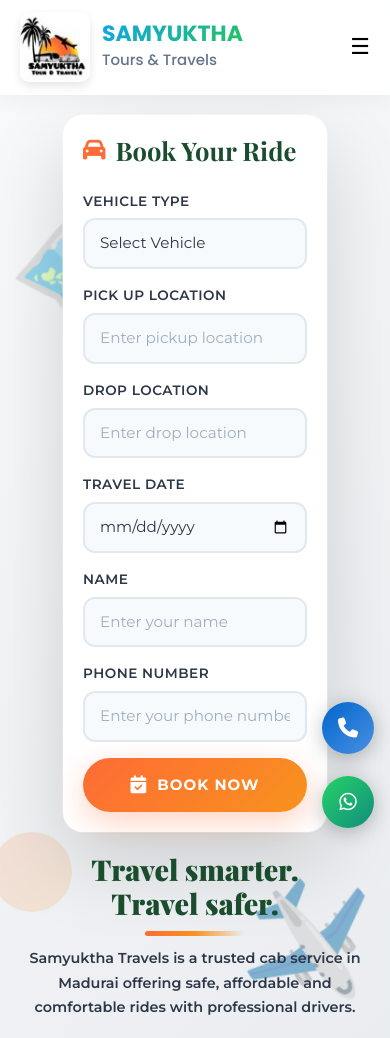
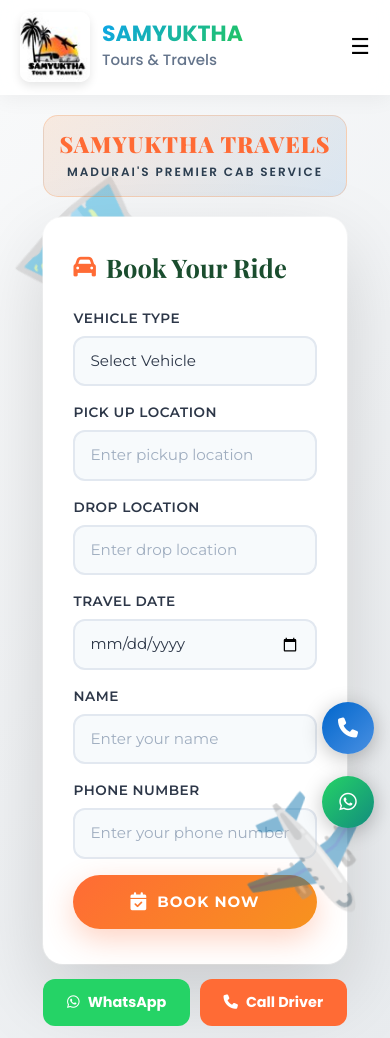
Before and after one commit to JIDENDRAN/samyuktha-travels, a Flask app: page / in a window 390 px wide; the page is wider, and only the part inside the window is pictured. Shown: the top 1038 px of that part. Run offline with Flask 3, Linux system fonts and the light colour scheme; some web fonts are replaced.

Commit message:
design: Add premium branding to booking section in index.html

```diff
--- a/templates/index.html
+++ b/templates/index.html
@@ -510,56 +510,79 @@
     }
 
     .about-trendy {
-      order: 1;
+      order: 1 !important;
+      /* Top Priority */
       padding-top: 20px !important;
       padding-bottom: 20px !important;
     }
 
     .hero-section {
-      order: 2;
-      min-height: 400px !important;
-      /* Slightly smaller on mobile when pushed down */
+      order: 2 !important;
+      /* Secondary Priority */
+      min-height: 380px !important;
     }
 
     .stats-strip {
-      order: 3;
+      order: 3 !important;
     }
 
     .why-modern {
-      order: 4;
+      order: 4 !important;
     }
 
     .destinations-section {
-      order: 5;
+      order: 5 !important;
     }
 
     .testimonials-modern {
-      order: 6;
-    }
-
-    /* Show booking form clearly at the top */
+      order: 6 !important;
+    }
+
+    /* Hide redundant text on mobile to focus on tools */
+    .about-left {
+      display: none !important;
+    }
+
     .about-box {
       display: flex !important;
-      flex-direction: column-reverse !important;
-      /* Form first, text second */
-      gap: 20px !important;
-    }
-
-    .about-left h2 {
-      font-size: 1.8rem !important;
-      text-align: center;
-    }
-
-    .about-left p {
-      text-align: center;
-      font-size: 0.9rem !important;
-    }
-
-    .booking-form-card {
-      margin-top: 0 !important;
-      padding: 20px !important;
-      box-shadow: 0 10px 30px rgba(0, 0, 0, 0.1);
-    }
+      flex-direction: column !important;
+      gap: 0 !important;
+    }
+
+    .mobile-contact-bar {
+      display: flex !important;
+      gap: 10px;
+      margin-top: 15px;
+      width: 100%;
+    }
+
+    .mobile-btn {
+      flex: 1;
+      display: flex;
+      align-items: center;
+      justify-content: center;
+      gap: 8px;
+      padding: 12px;
+      border-radius: 12px;
+      font-weight: 700;
+      text-decoration: none;
+      font-size: 0.9rem;
+      transition: all 0.3s ease;
+    }
+
+    .m-wa {
+      background: #25D366;
+      color: white;
+    }
+
+    .m-call {
+      background: var(--travel-orange);
+      color: white;
+    }
+  }
+
+  .mobile-contact-bar {
+    display: none;
   }
 
   @media (max-width: 480px) {
@@ -588,6 +611,36 @@
       padding: 10px 0;
       font-size: 12px;
     }
+  }
+
+  /* ================= BOOKING BRANDING ================= */
+  .booking-branding {
+    margin-bottom: 20px;
+    text-align: center;
+    background: linear-gradient(135deg, rgba(255, 107, 0, 0.1), rgba(0, 102, 204, 0.1));
+    padding: 15px;
+    border-radius: 15px;
+    border: 1px solid rgba(255, 107, 0, 0.2);
+  }
+
+  .booking-branding h4 {
+    color: var(--travel-orange);
+    font-size: 1.4rem;
+    font-weight: 800;
+    margin: 0;
+    text-transform: uppercase;
+    letter-spacing: 1px;
+    font-family: 'Playfair Display', serif;
+  }
+
+  .booking-branding span {
+    display: block;
+    font-size: 0.75rem;
+    color: var(--text-muted);
+    font-weight: 600;
+    margin-top: 4px;
+    letter-spacing: 2px;
+    text-transform: uppercase;
   }
 
   /* ================= ABOUT SECTION ================= */
@@ -1942,6 +1995,11 @@
         </div>
 
         <div class="about-right">
+          <div class="booking-branding">
+            <h4>Samyuktha Travels</h4>
+            <span>Madurai's Premier Cab Service</span>
+          </div>
+
           <div class="booking-form-card">
             <h3><i class="fa-solid fa-car"></i>Book Your Ride</h3>
             <form method="POST" action="{{ url_for('taxi') }}">
@@ -1988,6 +2046,16 @@
                 <i class="fa-solid fa-calendar-check"></i>Book Now
               </button>
             </form>
+          </div>
+
+          <!-- MOBILE QUICK ACTIONS -->
+          <div class="mobile-contact-bar">
+            <a href="https://wa.me/918300302815" class="mobile-btn m-wa" target="_blank">
+              <i class="fa-brands fa-whatsapp"></i> WhatsApp
+            </a>
+            <a href="tel:+918300302815" class="mobile-btn m-call">
+              <i class="fa-solid fa-phone"></i> Call Driver
+            </a>
           </div>
         </div>
       </div>
```
